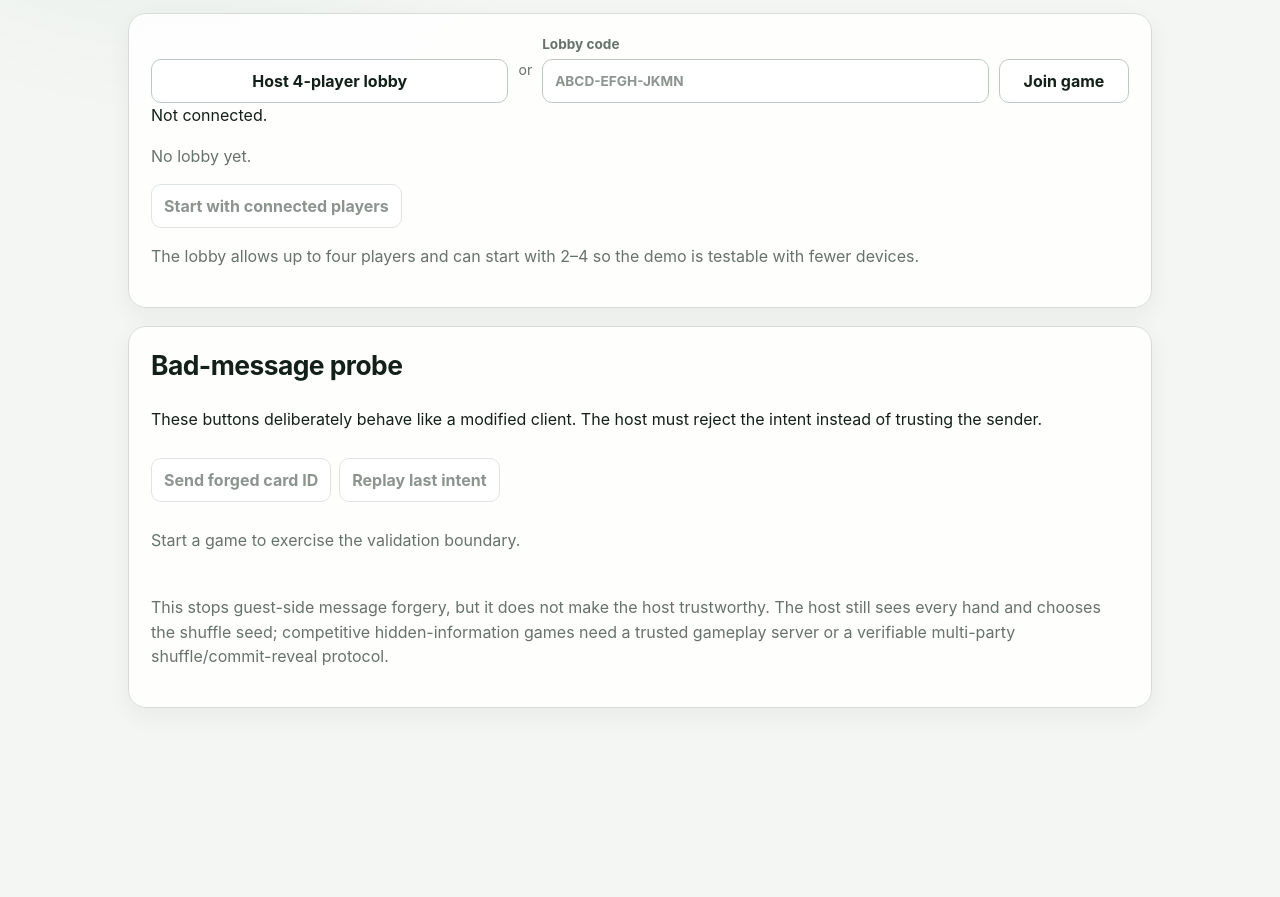
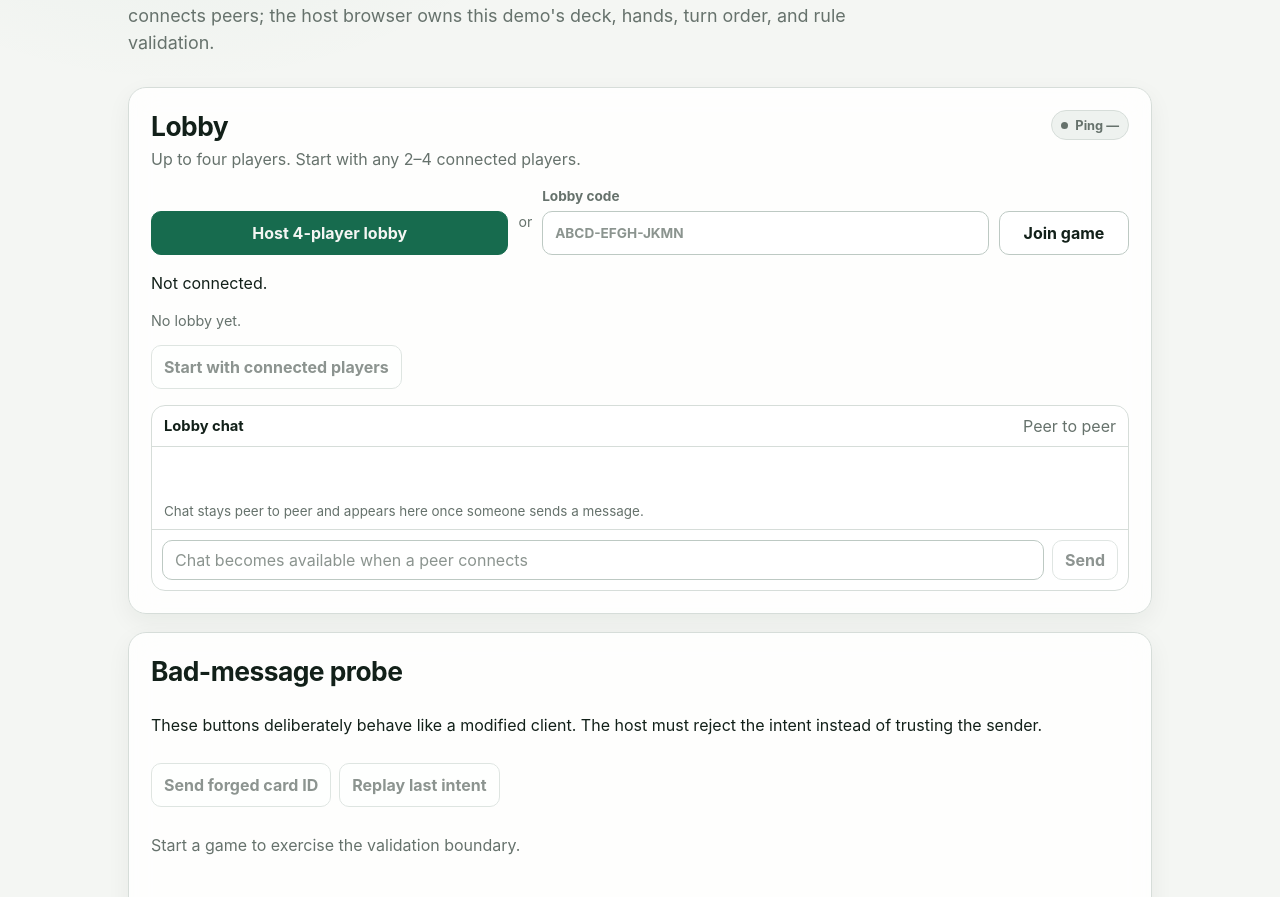
Before and after one commit to moritzbrantner/multiplayer-setup-service, a website with bundled scripts: page web/card-game.html in a window 1280 px wide. Shown: the part 317-1214 px from the top of the page. Before the commit the page ends 1097 px from the top, so only its background shows below. Built offline with nearby package versions, Linux system fonts and the light colour scheme.

Commit message:
Improve card game lobby UI

```diff
--- a/web/card-game.html
+++ b/web/card-game.html
@@ -3,28 +3,48 @@
 <head>
   <meta charset="utf-8">
   <meta name="viewport" content="width=device-width, initial-scale=1">
+  <meta name="description" content="A four-player hidden-hand card game demo built on multiplayer-setup-service lobbies.">
   <title>Four-player color-match card game</title>
   <link rel="stylesheet" href="./common.css">
   <link rel="stylesheet" href="./card-game.css">
 </head>
 <body>
   <main>
-    <nav><a href="./index.html">Demos</a><a href="./pong.html">Pong</a><a href="./arena.html">16-player arena</a></nav>
+    <nav><a href="./index.html">Demos</a><a href="./pong.html">Pong</a><a href="./tic-tac-toe.html">Tic-Tac-Toe</a><a href="./arena.html">16-player arena</a></nav>
+    <p class="eyebrow">Host-validated four-player demo</p>
     <h1>Four-player color-match card game</h1>
-    <p>An UNO-style showcase for hidden hands and host-validated turns. The setup service only connects peers; the host browser owns this demo's deck, hands, turn order, and rule validation.</p>
+    <p class="lead">An UNO-style showcase for hidden hands and host-validated turns. The setup service only connects peers; the host browser owns this demo's deck, hands, turn order, and rule validation.</p>
 
-    <section class="panel" aria-label="Lobby controls">
+    <section class="panel lobby-panel" aria-label="Lobby controls">
+      <div class="lobby-panel-heading">
+        <div>
+          <h2>Lobby</h2>
+          <p class="muted">Up to four players. Start with any 2–4 connected players.</p>
+        </div>
+        <span class="latency-chip" data-lobby-latency data-quality="unknown">Ping —</span>
+      </div>
       <div class="lobby">
-        <button id="host" type="button">Host 4-player lobby</button>
+        <button id="host" class="primary" type="button">Host 4-player lobby</button>
         <span>or</span>
         <label>Lobby code <input id="code" autocomplete="off" placeholder="ABCD-EFGH-JKMN"></label>
         <button id="join" type="button">Join game</button>
       </div>
       <p id="status" class="status" aria-live="polite">Not connected.</p>
-      <p id="lobby-state" class="muted">No lobby yet.</p>
-      <p id="invite" class="muted"></p>
-      <button id="start" type="button" disabled>Start with connected players</button>
-      <p class="muted">The lobby allows up to four players and can start with 2–4 so the demo is testable with fewer devices.</p>
+      <div class="lobby-meta"><span id="lobby-state">No lobby yet.</span></div>
+      <div class="invite-row hidden" data-lobby-invite-row>
+        <div class="invite-code"><span class="muted">Lobby</span><span class="room-code">Join link</span></div>
+        <a id="invite" class="invite-link" data-lobby-invite href="#" rel="nofollow"></a>
+        <button type="button" data-lobby-share disabled>Share invite</button>
+      </div>
+      <div><button id="start" type="button" disabled>Start with connected players</button></div>
+      <section class="lobby-chat" aria-label="Lobby chat">
+        <div class="lobby-chat-head"><strong>Lobby chat</strong><span class="muted">Peer to peer</span></div>
+        <ol class="chat-log" data-lobby-chat-log aria-live="polite"></ol>
+        <form class="chat-form" data-lobby-chat-form>
+          <input data-lobby-chat-input maxlength="500" disabled autocomplete="off" aria-label="Lobby chat message" placeholder="Chat becomes available when a peer connects">
+          <button type="submit" data-lobby-chat-send disabled>Send</button>
+        </form>
+      </section>
     </section>
 
     <section id="game" class="game-shell hidden">
```
